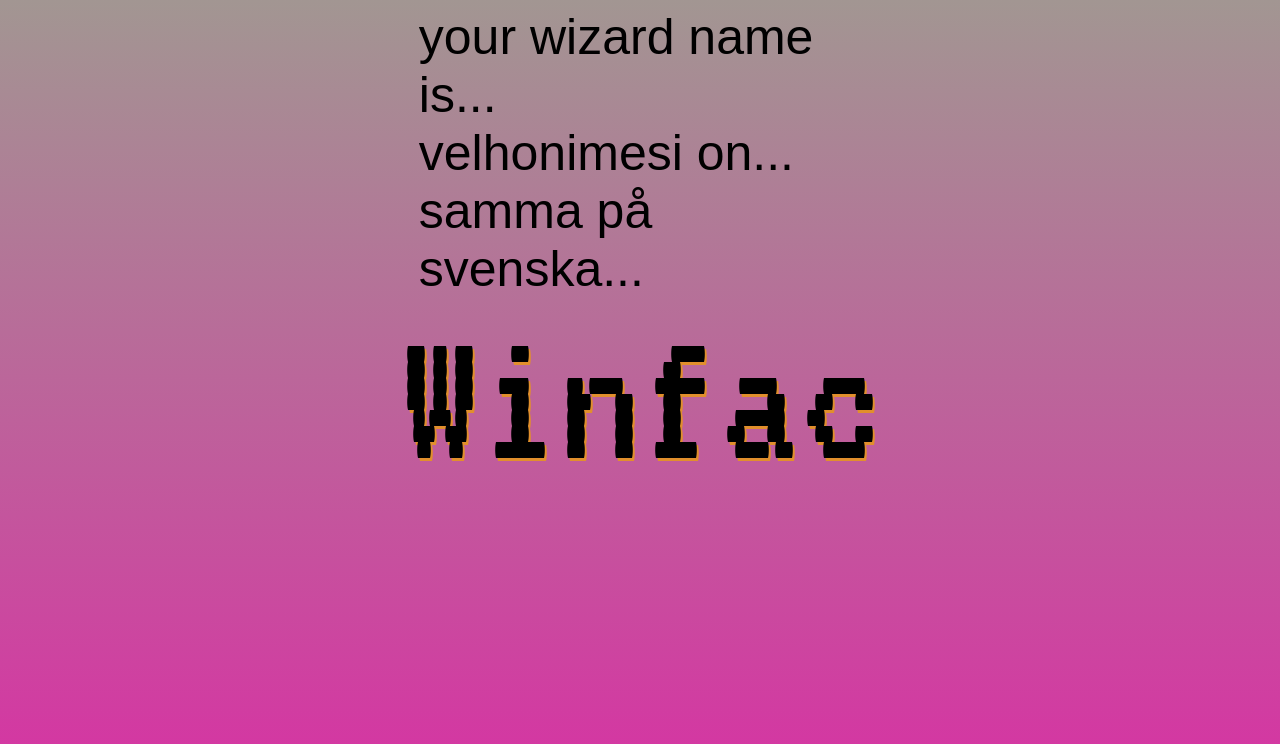
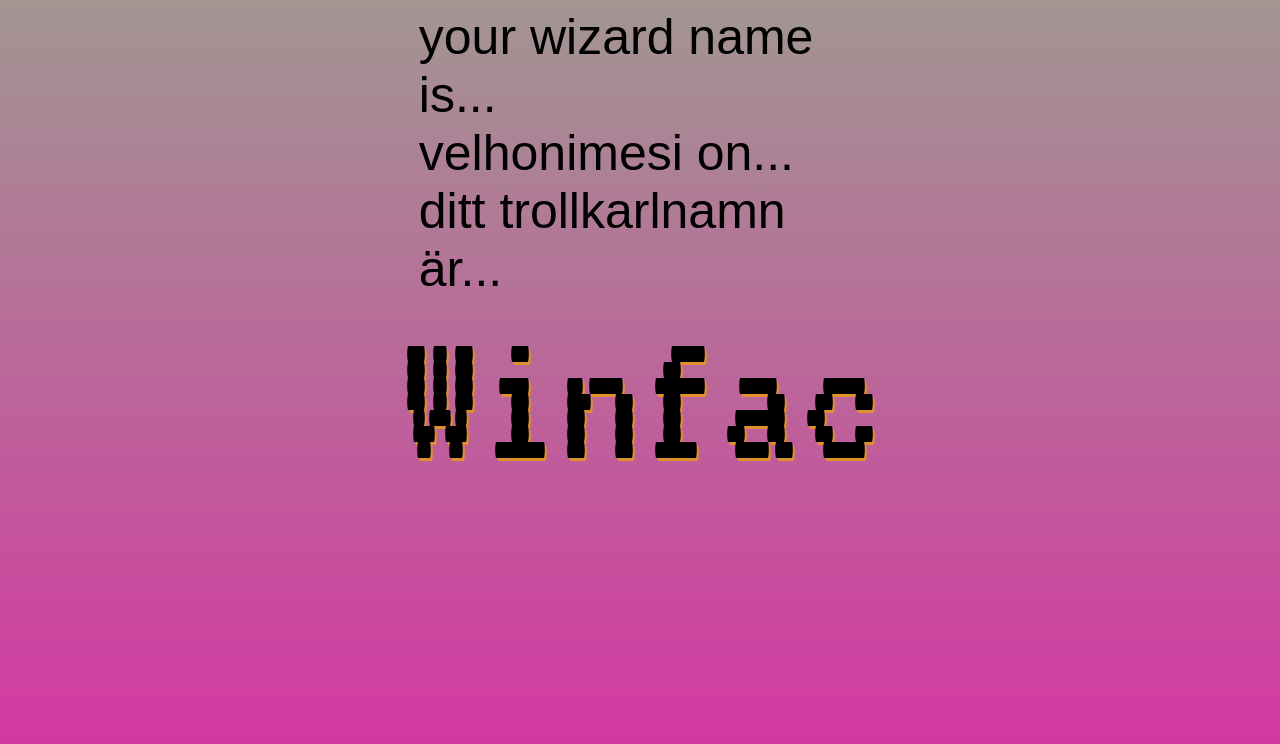
Before and after one commit to cleiven/wizard-name, a plain HTML site: page index.html in a window 1280 px wide. Drawn offline with Linux system fonts and the light colour scheme.

Commit message:
Update index.html
made actual swedish translation

```diff
--- a/index.html
+++ b/index.html
@@ -14,7 +14,7 @@
     <div class = "label">
     <p>your wizard name is...</p>
     <p>velhonimesi on...</p>
-    <p>samma på svenska...</p>
+    <p>ditt trollkarlnamn är...</p>
     </div>
     <div>
     <p class="name" id="bandName"> </p>
```
